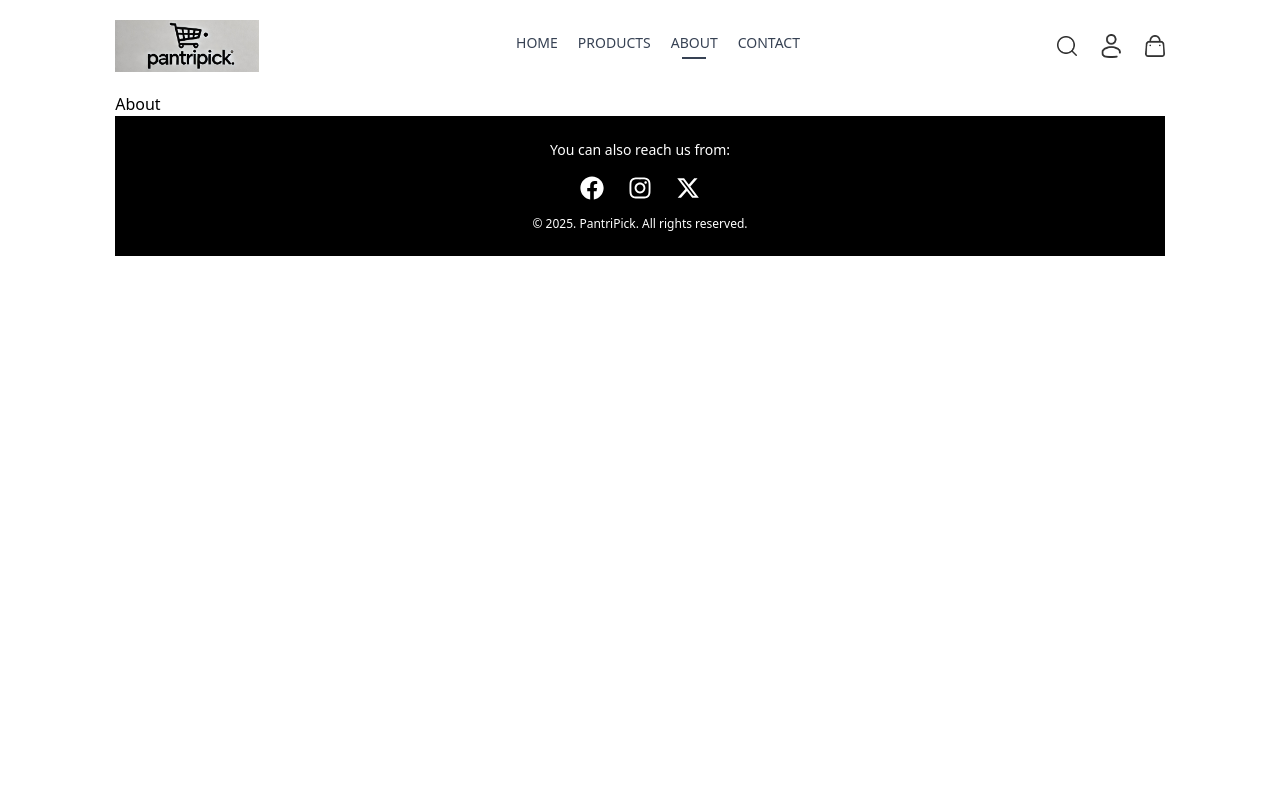
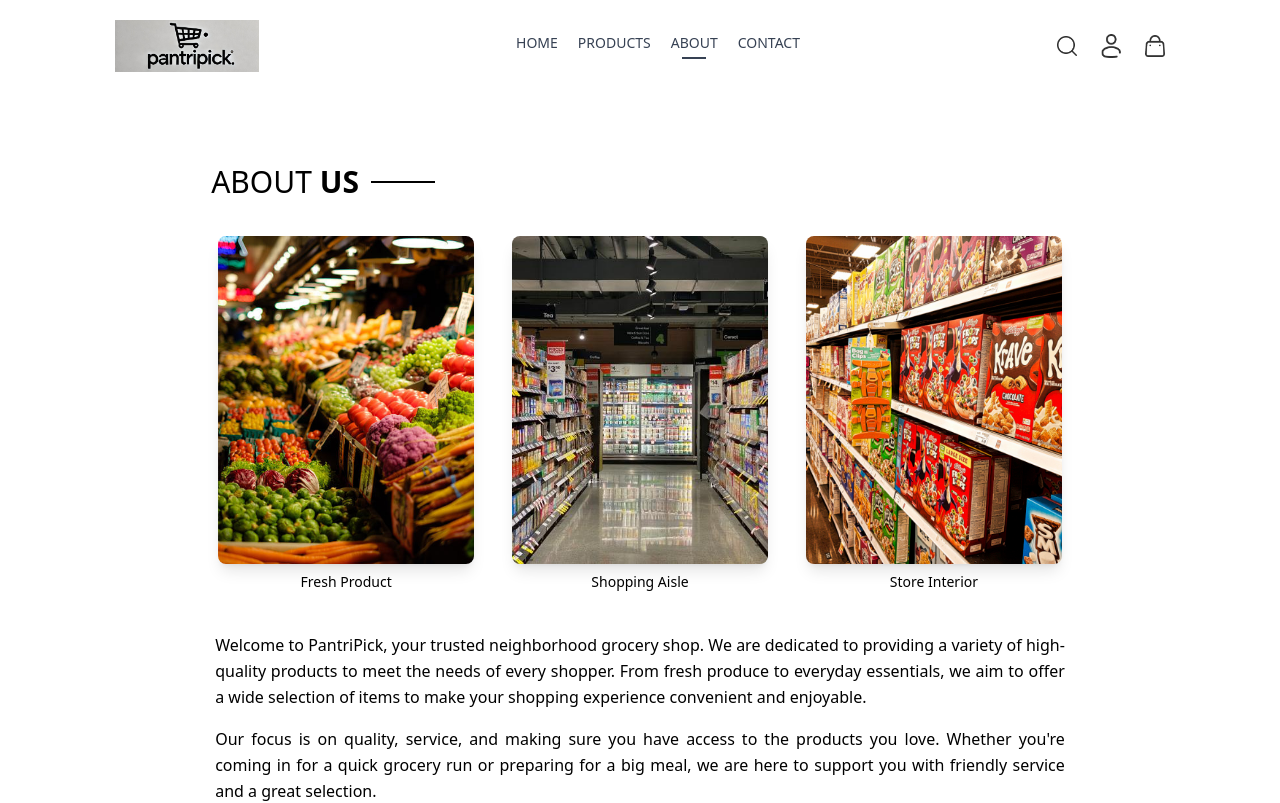
Before and after one commit to rishabhrm/pantripick, a React (Vite) app in the folder frontend/: page /about in a window 1280 px wide. Shown: the top 803 px of the page. Built offline with nearby package versions, Linux system fonts and the light colour scheme.

Commit message:
Finished the about page

```diff
--- a/frontend/src/assets/assets.js
+++ b/frontend/src/assets/assets.js
@@ -39,6 +39,10 @@
 import prod13 from './ProductImages/fresho-signature-chilly-cheese-toast.jpg'
 import prod14 from './ProductImages/dark-fantasy-cream-biscuit-choco-creme.jpg'
 import prod15 from './ProductImages/kitkat-share-bag-chocolate-covered-wafer.webp'
+
+import img1 from './OtherImages/fruits-and-veggies.jpg'
+import img2 from './OtherImages/supermarket.jpg'
+import img3 from './OtherImages/about_us.jpg'
 
 export const assets = {
     logo,
@@ -205,3 +209,9 @@
             'Have a Break, Have a KitKat! Share your favourite treats with your favourite people and indulge in the deliciousness of Nestle KitKat Minis! This share bag contains 18 units of KitKat Minis, making it perfect for stocking up or passing around with friends and family.',
     },
 ]
+
+export const aboutImages = [
+    { src: img1, title: "Fresh Product" },
+    { src: img2, title: "Shopping Aisle" },
+    { src: img3, title: "Store Interior" },
+];
--- a/frontend/src/components/Products/ProductDetails.jsx
+++ b/frontend/src/components/Products/ProductDetails.jsx
@@ -16,13 +16,13 @@
 
     return (
         <div className='px-6 sm:px-16 lg:px-24 py-15 flex justify-center'>
-            <div className='bg-white shadow-lg rounded-lg p-10 w-full max-w-5xl'>
+            <div className='bg-white border border-gray-200 rounded-lg p-10 w-full max-w-5xl'>
                 {/* Back to Shopping */}
                 <Link
                     to='/products'
                     className='text-black flex items-center text-sm mb-6'
                 >
-                    <span className='mr-2'>
+                    <span className='mr-4'>
                         <img src={assets.dropup_icon} width={9} alt='Back' />
                     </span>
                     Continue Shopping
--- a/frontend/src/pages/About.jsx
+++ b/frontend/src/pages/About.jsx
@@ -1,7 +1,52 @@
 import React from 'react'
+import { aboutImages } from '../assets/assets'
 
 function About() {
-    return <div>About</div>
+    return (
+        <div className='px-6 sm:px-16 lg:px-24 py-15'>
+            {/* Heading */}
+            <div className='relative inline-block mb-6 py-3'>
+                <h2 className='text-black text-2xl sm:text-3xl font-normal inline-block'>
+                    ABOUT <span className='font-bold'>US</span>
+                </h2>
+                <span className='absolute left-full top-1/2 -translate-y-1/2 ml-3 w-16 border-t-2 border-black'></span>
+            </div>
+
+            {/* Image Grid */}
+            <div className='grid grid-cols-1 sm:grid-cols-3 gap-6 mb-6'>
+                {aboutImages.map((item, index) => (
+                    <div key={index} className='flex flex-col items-center'>
+                        <img
+                            className='w-64 h-82 object-cover rounded-lg shadow-lg'
+                            src={item.src}
+                            alt={item.title}
+                        />
+                        <p className='text-black text-xs sm:text-sm mt-2 text-center'>
+                            {item.title}
+                        </p>
+                    </div>
+                ))}
+            </div>
+
+            {/* Description */}
+            <p className='text-sm sm:text-base text-justify text-black leading-relaxed px-1 pt-4'>
+                Welcome to PantriPick, your trusted neighborhood grocery shop.
+                We are dedicated to providing a variety of high-quality products
+                to meet the needs of every shopper. From fresh produce to
+                everyday essentials, we aim to offer a wide selection of items
+                to make your shopping experience convenient and enjoyable.
+            </p>
+            <p className='text-sm sm:text-base text-justify text-black leading-relaxed px-1 mt-4'>
+                Our focus is on quality, service, and making sure you have
+                access to the products you love. Whether you're coming in for a
+                quick grocery run or preparing for a big meal, we are here to
+                support you with friendly service and a great selection.
+            </p>
+            <p className='text-sm sm:text-base text-justify text-black leading-relaxed px-1 mt-4'>
+                Thank you for choosing us. We look forward to serving you!
+            </p>
+        </div>
+    )
 }
 
 export default About
```
Also changed, not shown: frontend/src/assets/OtherImages/fruits-and-veggies.jpg (added), frontend/src/assets/OtherImages/supermarket.jpg (added).
